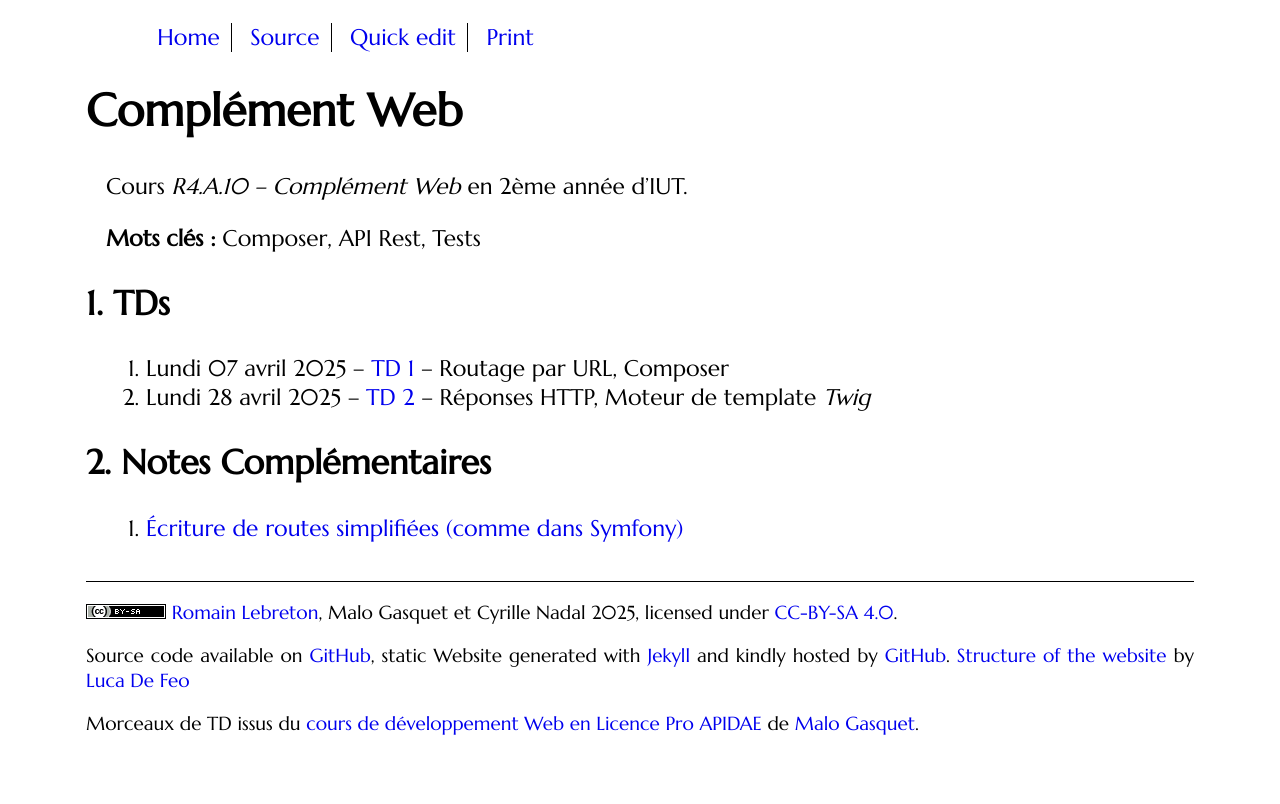
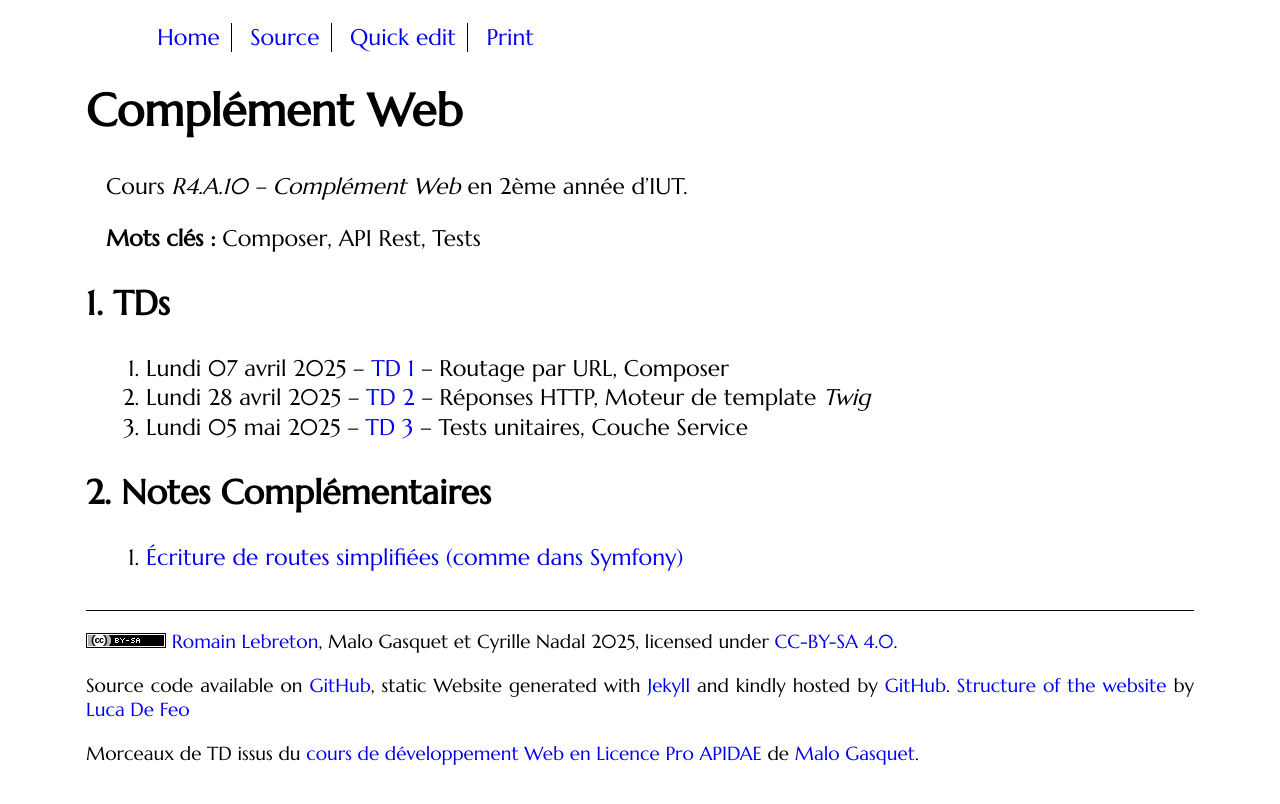
Before and after one commit to romainlebreton/R4.A.10-ComplementWeb, a Jekyll site: the page built from index.md, in a window 1280 px wide. Shown: the top 804 px of the page. Built offline with Jekyll 4.4.1, drawn with Linux system fonts in a browser that asks for light colours; some web fonts are replaced.

Commit message:
Lien vers TD3

```diff
--- a/index.md
+++ b/index.md
@@ -18,9 +18,9 @@ Cours *R4.A.10 -- Complément Web* en
 
 1. Lundi 07 avril 2025 -- [TD 1](tutorials/tutorial1) -- Routage par URL, Composer
 2. Lundi 28 avril 2025 -- [TD 2](tutorials/tutorial2) -- Réponses HTTP, Moteur de template *Twig*
+3. Lundi 05 mai 2025 -- [TD 3](tutorials/tutorial_tests_1) -- Tests unitaires, Couche Service
 
 <!--
-2. Lundi **26 février 2024** -- [TD 3](tutorials/tutorial_tests_1) -- Tests unitaires, Couche Service
 3. Lundi **04 mars 2024** -- [TD 4](tutorials/tutorial_tests_2) -- Conteneur de services, Mock
 4. Lundi **11 mars 2024** -- fin [TD 4](tutorials/tutorial_tests_2) puis [TD 5](tutorials/tutorial3) -- API REST, authentification par JWT
 5. Lundi **18 mars 2024** -- fin [TD 5](tutorials/tutorial3) -- API REST, authentification par JWT
```
Also changed, not shown: other parts of index.md (+1 -1 lines).
